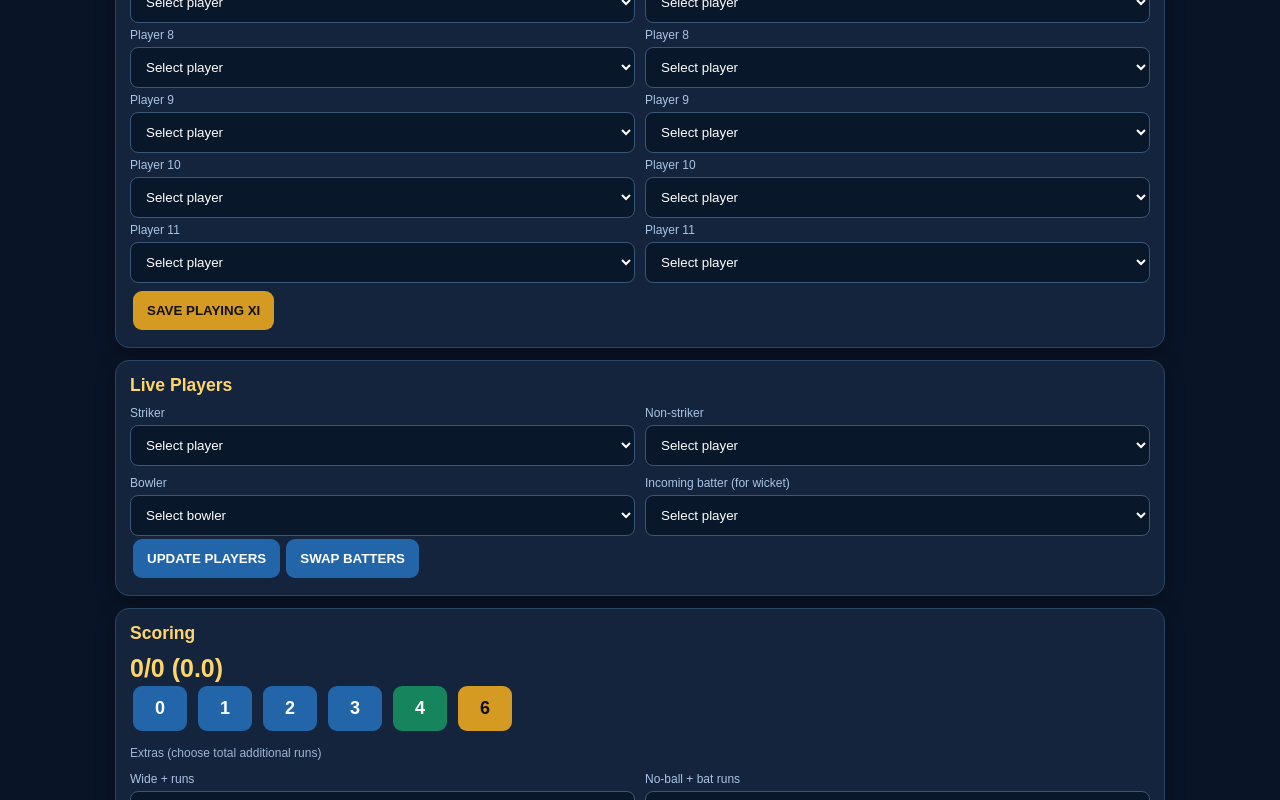
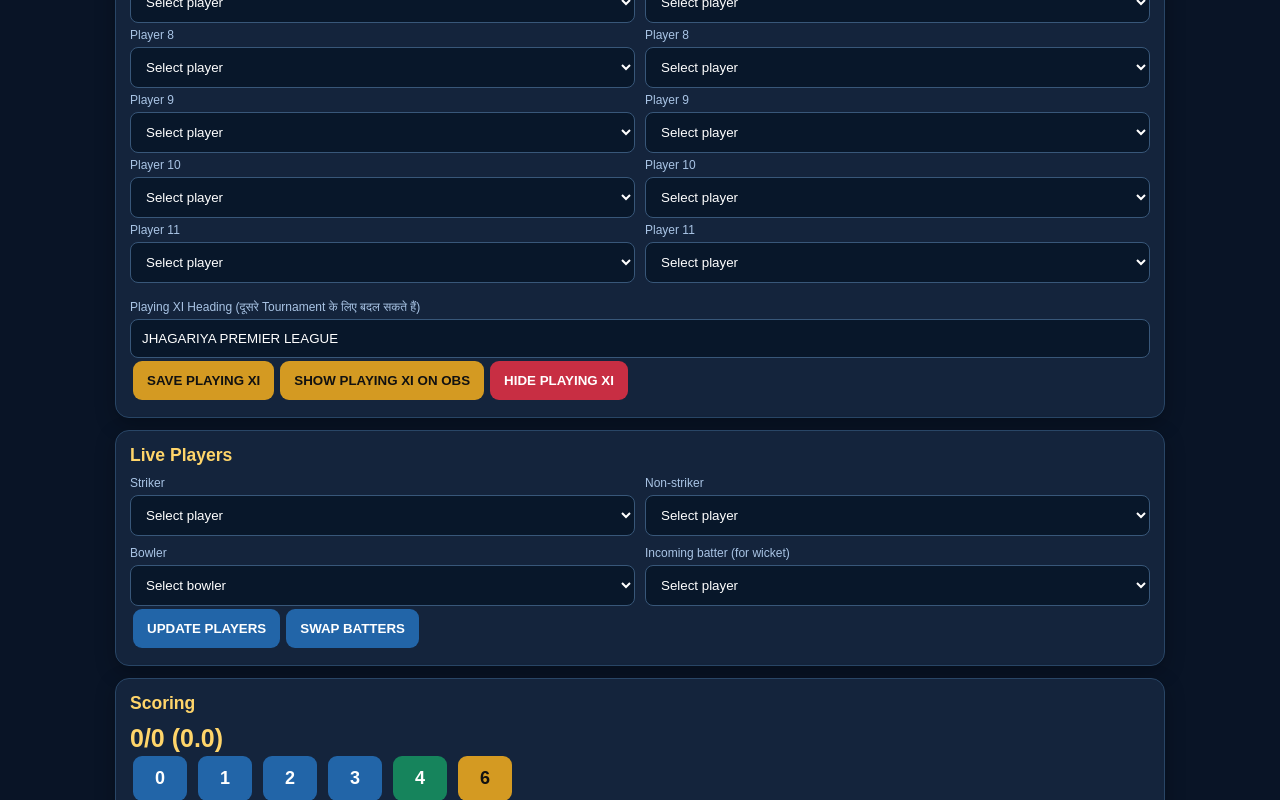
Before and after one commit to stark0786/jpl-live-cloud, a website: page public/index.html in a window 1280 px wide. Shown: the part 1714-2514 px from the top of the page. Drawn offline with nearby package versions, Linux system fonts and the light colour scheme; no server answers.

Commit message:
Update index.html

```diff
--- a/public/index.html
+++ b/public/index.html
@@ -15,7 +15,7 @@
 <div><label>Team B Logo</label><input class="file" id="logoBUpload" type="file" accept="image/*"><img id="previewB" style="display:none;max-width:110px;max-height:90px;object-fit:contain;margin:8px"><button onclick="clearLogo('logoB')">REMOVE TEAM B LOGO</button></div>
 </div><button class="gold" onclick="saveLogos()">SAVE ALL LOGOS</button><span class="small" id="logoStatus"></span></div>
 <div class="card"><h3 class="section-title">Player Squads (saved on this phone/browser)</h3><div class="grid"><div><label>Team A Players (one name per line)</label><textarea id="squadA" rows="5"></textarea></div><div><label>Team B Players (one name per line)</label><textarea id="squadB" rows="5"></textarea></div></div><button onclick="saveSquads()">SAVE SQUADS</button></div>
-<div class="card"><h3 class="section-title">Playing XI — Select 11 Players Per Team</h3><p class="small">Squad में नाम डालें, फिर हर टीम के 11 खिलाड़ी चुनें। एक खिलाड़ी दो स्लॉट में नहीं चुना जा सकता।</p><div class="grid"><div><h4 id="xiTitleA">Team A Playing XI</h4><div id="xiA"></div></div><div><h4 id="xiTitleB">Team B Playing XI</h4><div id="xiB"></div></div></div><button class="gold" onclick="saveXI()">SAVE PLAYING XI</button></div><div class="card"><h3 class="section-title">Live Players</h3><div class="grid"><div><label>Striker</label><select id="striker"></select></div><div><label>Non-striker</label><select id="nonStriker"></select></div><div><label>Bowler</label><select id="bowler"></select></div><div><label>Incoming batter (for wicket)</label><select id="incoming"></select></div></div><button onclick="savePlayers()">UPDATE PLAYERS</button><button onclick="swapBatters()">SWAP BATTERS</button></div>
+<div class="card"><h3 class="section-title">Playing XI — Select 11 Players Per Team</h3><p class="small">Squad में नाम डालें, फिर हर टीम के 11 खिलाड़ी चुनें। एक खिलाड़ी दो स्लॉट में नहीं चुना जा सकता।</p><div class="grid"><div><h4 id="xiTitleA">Team A Playing XI</h4><div id="xiA"></div></div><div><h4 id="xiTitleB">Team B Playing XI</h4><div id="xiB"></div></div></div><div style="margin-top:12px"><label>Playing XI Heading (दूसरे Tournament के लिए बदल सकते हैं)</label><input id="playingXITitle" value="JHAGARIYA PREMIER LEAGUE"></div><button class="gold" onclick="saveXI()">SAVE PLAYING XI</button><button class="gold" onclick="showPlayingXI()">SHOW PLAYING XI ON OBS</button><button class="red" onclick="hidePlayingXI()">HIDE PLAYING XI</button></div><div class="card"><h3 class="section-title">Live Players</h3><div class="grid"><div><label>Striker</label><select id="striker"></select></div><div><label>Non-striker</label><select id="nonStriker"></select></div><div><label>Bowler</label><select id="bowler"></select></div><div><label>Incoming batter (for wicket)</label><select id="incoming"></select></div></div><button onclick="savePlayers()">UPDATE PLAYERS</button><button onclick="swapBatters()">SWAP BATTERS</button></div>
 <div class="card"><h3 class="section-title">Scoring</h3><div class="score" id="liveScore">0/0 (0.0)</div><div class="buttons run"><button onclick="run(0)">0</button><button onclick="run(1)">1</button><button onclick="run(2)">2</button><button onclick="run(3)">3</button><button class="green" onclick="run(4)">4</button><button class="gold" onclick="run(6)">6</button></div>
 <p class="small">Extras (choose total additional runs)</p><div class="grid"><div><label>Wide + runs</label><input id="wideRuns" type="number" value="0" min="0"><button onclick="extra('wide')">ADD WIDE</button></div><div><label>No-ball + bat runs</label><input id="nbRuns" type="number" value="0" min="0"><button onclick="extra('noball')">ADD NO BALL</button></div><div><label>Byes</label><input id="byeRuns" type="number" value="1" min="0"><button onclick="extra('bye')">ADD BYE</button></div><div><label>Leg Byes</label><input id="lbRuns" type="number" value="1" min="0"><button onclick="extra('legbye')">ADD LEG BYE</button></div></div>
 <div class="grid"><div><label>Dismissal type</label><select id="dismissalType"><option value="bowled">Bowled</option><option value="caught">Caught</option><option value="lbw">LBW</option><option value="runout">Run Out</option><option value="stumped">Stumped</option><option value="hit wicket">Hit Wicket</option><option value="retired hurt">Retired Hurt</option></select></div><div><label>Fielder / catcher name (optional)</label><input id="fielder" placeholder="Fielder name"></div><div><label>Who is out?</label><select id="outBatter"><option value="striker">Striker</option><option value="nonStriker">Non-striker</option></select></div></div><button class="red" onclick="wicket()">WICKET / RUN OUT</button><button onclick="undo()">UNDO LAST BALL</button></div>
@@ -65,7 +65,9 @@ function getSquads(){let saved=JSON.parse(localStorage.getItem("jpl_squads")||'{
 function getXI(){let saved=JSON.parse(localStorage.getItem("jpl_xi")||'{"A":[],"B":[]}');return (state?.playingXI?.A?.length||state?.playingXI?.B?.length)?state.playingXI:saved}
 function saveSquads(){let A=$("squadA").value.split(/\n/).map(x=>x.trim()).filter(Boolean),B=$("squadB").value.split(/\n/).map(x=>x.trim()).filter(Boolean);localStorage.setItem("jpl_squads",JSON.stringify({A,B}));socket.emit("update",{squads:{A,B}});buildXI();fillPlayers();setStatus("Squads saved")}
 function buildXI(){let squads=getSquads(),xi=getXI();["A","B"].forEach(team=>{let host=$("xi"+team);if(!host)return;$("xiTitle"+team).textContent=(team==="A"?$("teamA").value:$("teamB").value)+" — Playing XI";let opts=(squads[team]||[]).map(n=>`<option value="${esc(n)}">${esc(n)}</option>`).join("");host.innerHTML=Array.from({length:11},(_,i)=>`<div style="margin:5px 0"><label>Player ${i+1}</label><select id="xi${team}_${i}"><option value="">Select player</option>${opts}</select></div>`).join("");(xi[team]||[]).forEach((n,i)=>{if(i<11)$("xi"+team+"_"+i).value=n||""})})}
-function saveXI(){let xi={A:[],B:[]};for(let t of ["A","B"]){for(let i=0;i<11;i++){let n=$("xi"+t+"_"+i).value;if(n)xi[t].push(n)}if(xi[t].length!==11){alert("Team "+t+": पूरे 11 खिलाड़ी चुनें।");return}if(new Set(xi[t]).size!==11){alert("एक खिलाड़ी दो बार नहीं चुन सकते।");return}}localStorage.setItem("jpl_xi",JSON.stringify(xi));socket.emit("update",{playingXI:xi});fillPlayers();alert("दोनों Playing XI सेव हो गईं।")}
+function saveXI(){let xi={A:[],B:[]};for(let t of ["A","B"]){for(let i=0;i<11;i++){let n=$("xi"+t+"_"+i).value;if(n)xi[t].push(n)}if(xi[t].length!==11){alert("Team "+t+": पूरे 11 खिलाड़ी चुनें।");return}if(new Set(xi[t]).size!==11){alert("एक खिलाड़ी दो बार नहीं चुन सकते।");return}}localStorage.setItem("jpl_xi",JSON.stringify(xi));socket.emit("update",{playingXI:xi,playingXITitle:$ ("playingXITitle").value.trim()||"JHAGARIYA PREMIER LEAGUE"});fillPlayers();alert("दोनों Playing XI सेव हो गईं।")}
+function showPlayingXI(){socket.emit("update",{playingXITitle:$("playingXITitle").value.trim()||"JHAGARIYA PREMIER LEAGUE",playingXIVisible:true})}
+function hidePlayingXI(){socket.emit("update",{playingXIVisible:false})}
 function battingPool(){let s=getXI();return (s[$("battingTeam").value]||[])}
 function bowlingPool(){let s=getXI();return (s[$("battingTeam").value==="A"?"B":"A"]||[])}
 function fillPlayers(){let batting=battingPool(),bowling=bowlingPool();["striker","nonStriker","incoming"].forEach(id=>{let old=$(id).value;$(id).innerHTML='<option value="">Select player</option>'+batting.map(n=>`<option value="${esc(n)}">${esc(n)}</option>`).join("");if(batting.includes(old))$(id).value=old});let old=$("bowler").value;$("bowler").innerHTML='<option value="">Select bowler</option>'+bowling.map(n=>`<option value="${esc(n)}">${esc(n)}</option>`).join("");if(bowling.includes(old))$("bowler").value=old}
```
